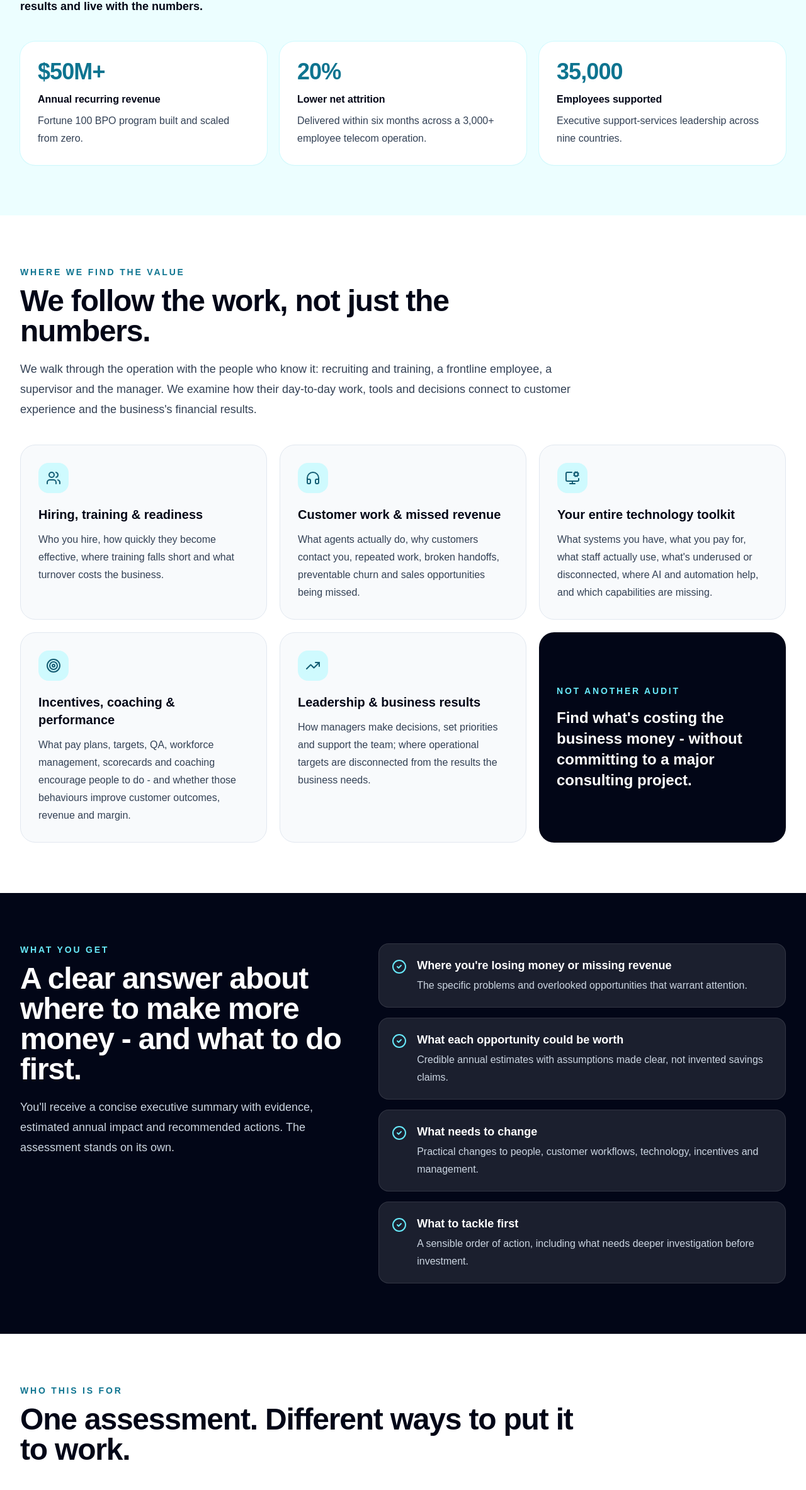
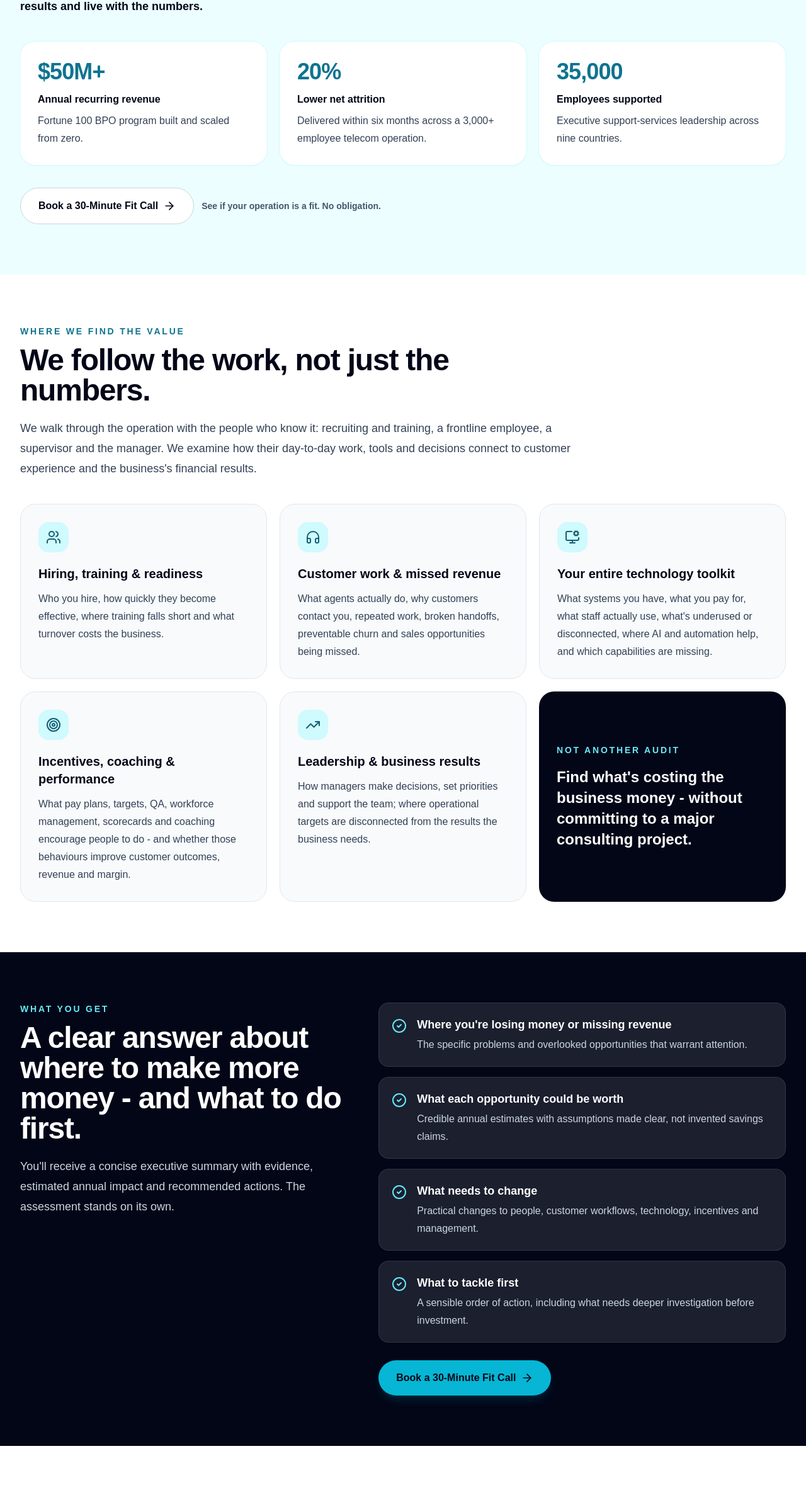
Before and after one commit to brent-prog/3pwebsite, a Next.js app: page /rapid-cx-one-day-assessment in a window 1280 px wide. Shown: the part 1937-4303 px from the top of the page at 63% size. Built offline with nearby package versions, Linux system fonts and the light colour scheme.

Commit message:
Add booking CTAs after proof and assessment deliverables

```diff
--- a/app/rapid-cx-one-day-assessment/page.tsx
+++ b/app/rapid-cx-one-day-assessment/page.tsx
@@ -133,6 +133,10 @@ export default function ContactCentrePerformanceAssessment() {
               </div>
             ))}
           </div>
+          <div className="mt-9 flex flex-col items-start gap-3 sm:flex-row sm:items-center">
+            <Cta secondary />
+            <span className="text-sm font-semibold text-slate-600">See if your operation is a fit. No obligation.</span>
+          </div>
         </div>
       </section>
 
@@ -178,6 +182,7 @@ export default function ContactCentrePerformanceAssessment() {
                 <div><h3 className="text-lg font-black">{title}</h3><p className="mt-1 leading-7 text-slate-300">{body}</p></div>
               </div>
             ))}
+            <div className="pt-3"><Cta /></div>
           </div>
         </div>
       </section>
```
